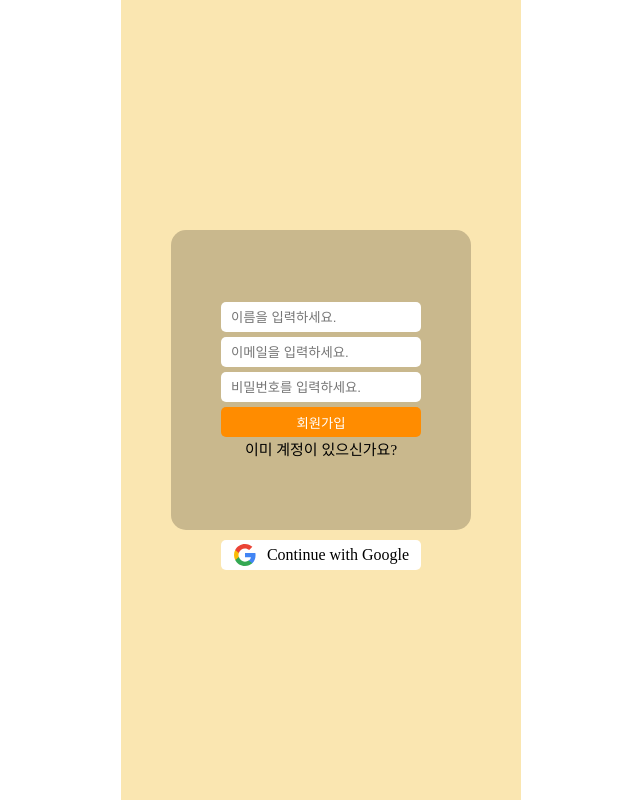
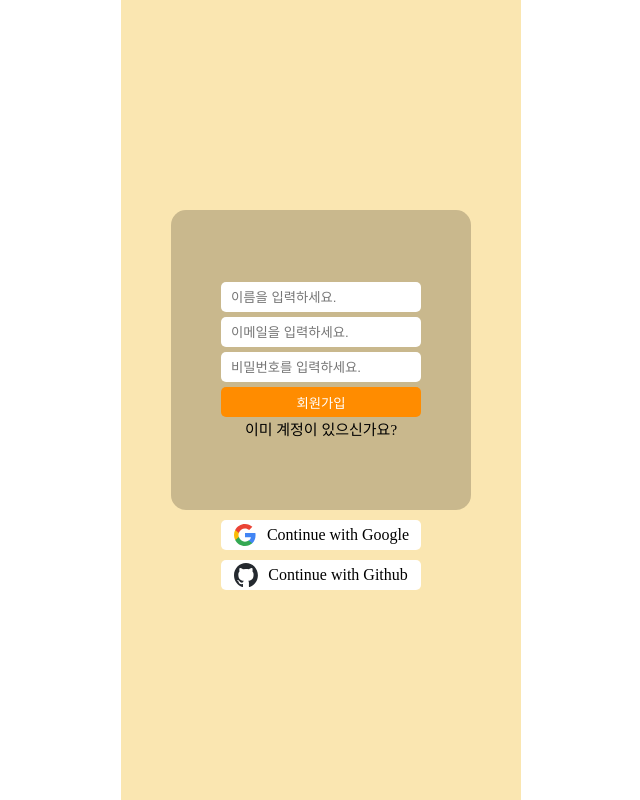
Before and after one commit to JMC816/cookTalk-project, a React (Vite) app: page /create-account in a window 1280 px wide. Shown: the whole page, without its empty margins (319-959 px from the left). Built offline with nearby package versions, Linux system fonts and the light colour scheme; no server answers; the HTML template or start-up script is replaced by a standard one; a web font is replaced by a local one.

Commit message:
style: 깃허브 로그인 버튼 추가

```diff
--- a/src/routes/create-account.tsx
+++ b/src/routes/create-account.tsx
@@ -5,6 +5,7 @@ import styled from "styled-components";
 import { auth } from "../firebase";
 import { FirebaseError } from "firebase/app";
 import GoogleButton from "../components/google-btn";
+import GithubButton from "../components/github-btn";
 
 const CreatAccountWrapper = styled.div`
   display: flex;
@@ -128,6 +129,7 @@ export default function CreateAccount() {
         {error !== "" ? error : null}
       </CreateAccountView>
       <GoogleButton />
+      <GithubButton />
     </CreatAccountWrapper>
   );
 }
--- a/src/routes/login.tsx
+++ b/src/routes/login.tsx
@@ -5,6 +5,7 @@ import { auth } from "../firebase";
 import { FirebaseError } from "firebase/app";
 import { useState } from "react";
 import GoogleButton from "../components/google-btn";
+import GithubButton from "../components/github-btn";
 
 const LoginWrapper = styled.div`
   display: flex;
@@ -107,6 +108,7 @@ export default function Login() {
         {error !== "" ? error : null}
       </LoginView>
       <GoogleButton />
+      <GithubButton />
     </LoginWrapper>
   );
 }
```
